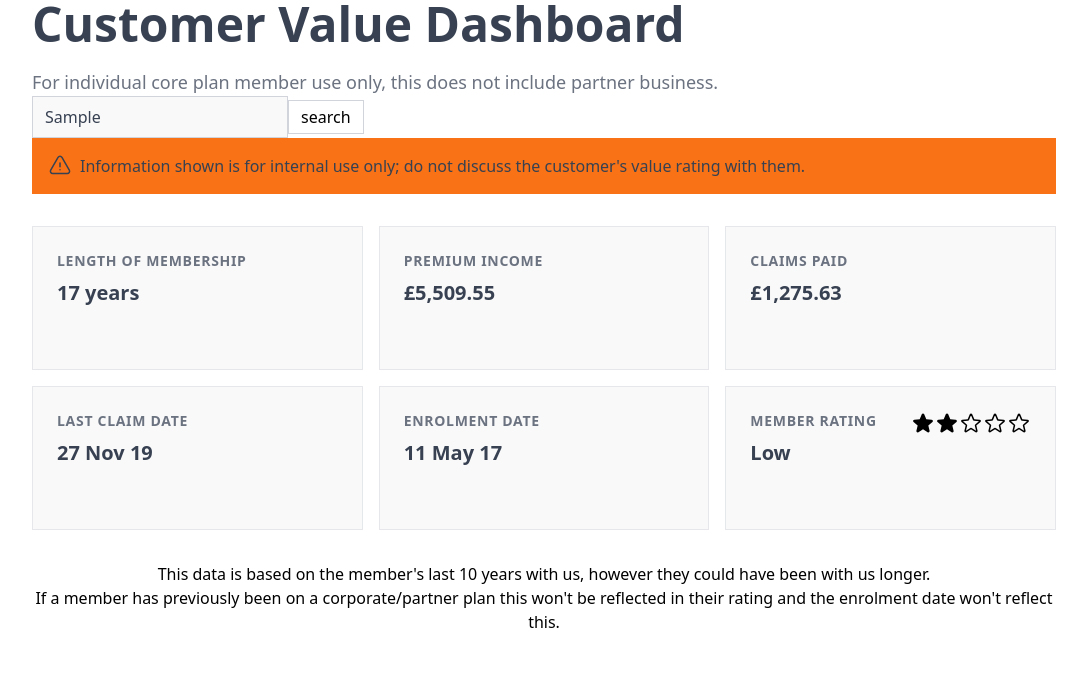
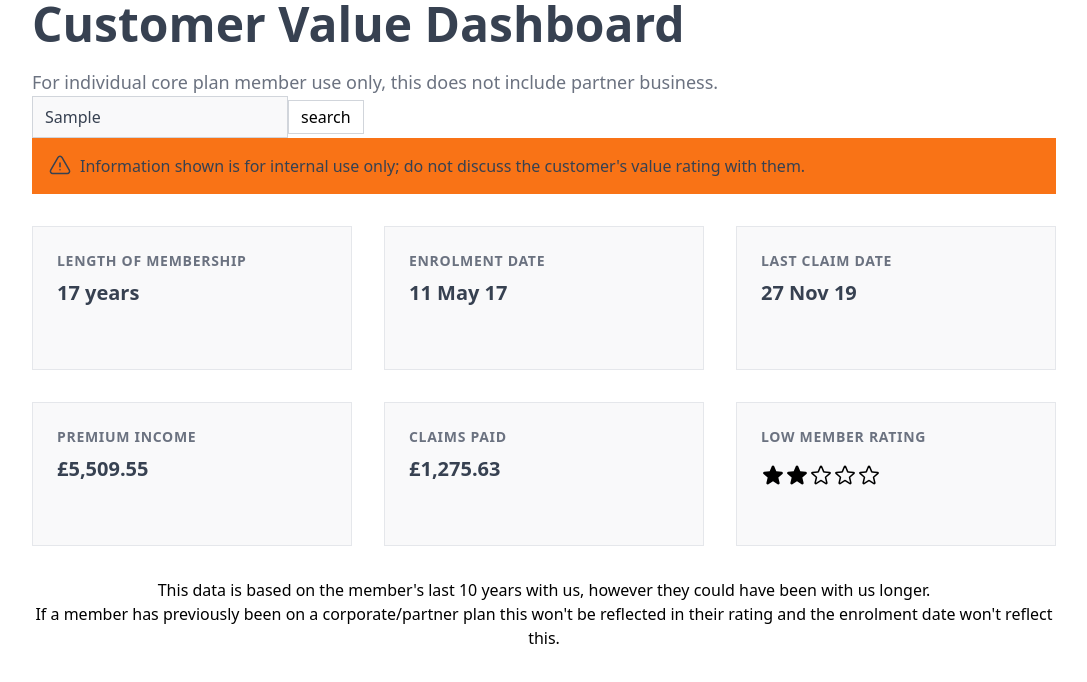
Before and after one commit to simonalanjones/customer-value-dashboard, a React (Create React App) app: page / in a window 1280 px wide. Both pictures are taken after typing "Sample" into the empty fields and a click on the button "search". Shown: the top 682 px of the page, without its empty margins (96-1183 px from the left). Built offline with nearby package versions, Linux system fonts and the light colour scheme; the HTML template or start-up script is replaced by a standard one.

Commit message:
Centered text in cards

```diff
--- a/src/components/card.tsx
+++ b/src/components/card.tsx
@@ -29,12 +29,8 @@ const RatingCard = ({ rating }: RatingCardProps) => {
   return (
     <>
       <div className="card-outer">
-        <div className="float-right">
-          <IconRating rating={rating} />
-        </div>
-
-        <h2 className="card-title">Member rating</h2>
-        <p className="card-description">{rating}</p>
+        <h2 className="card-title pb-2">{rating} Member rating</h2>
+        <IconRating rating={rating} />
       </div>
     </>
   );
--- a/src/components/cardLayout.tsx
+++ b/src/components/cardLayout.tsx
@@ -1,4 +1,4 @@
-import { Member } from '../interfaces';
+import { CardLayoutProps } from '../interfaces';
 import { Card, RatingCard, CurrencyCard } from './card';
 import { RATING } from '../enums';
 
@@ -26,14 +26,14 @@ const CardLayout = ({
   lastClaimDate,
   memberRating,
   enrolmentDate,
-}: Member) => {
+}: CardLayoutProps) => {
   return (
-    <div className="mt-8 grid grid-cols-1 lg:grid-cols-2 xl:grid-cols-3 gap-4">
+    <div className="mt-8 grid grid-cols-1 lg:grid-cols-2 xl:grid-cols-3 gap-8">
       <Card title="Length of membership" description={lengthOfMembership} />
+      <Card title="Enrolment date" description={enrolmentDate} />
+      <Card title="Last claim date" description={lastClaimDate} />
       <CurrencyCard title="Premium income" amount={premiumIncome} />
       <CurrencyCard title="Claims paid" amount={claimsPaid} />
-      <Card title="Last claim date" description={lastClaimDate} />
-      <Card title="Enrolment date" description={enrolmentDate} />
       <RatingCard rating={getRating(memberRating)} />
     </div>
   );
```
